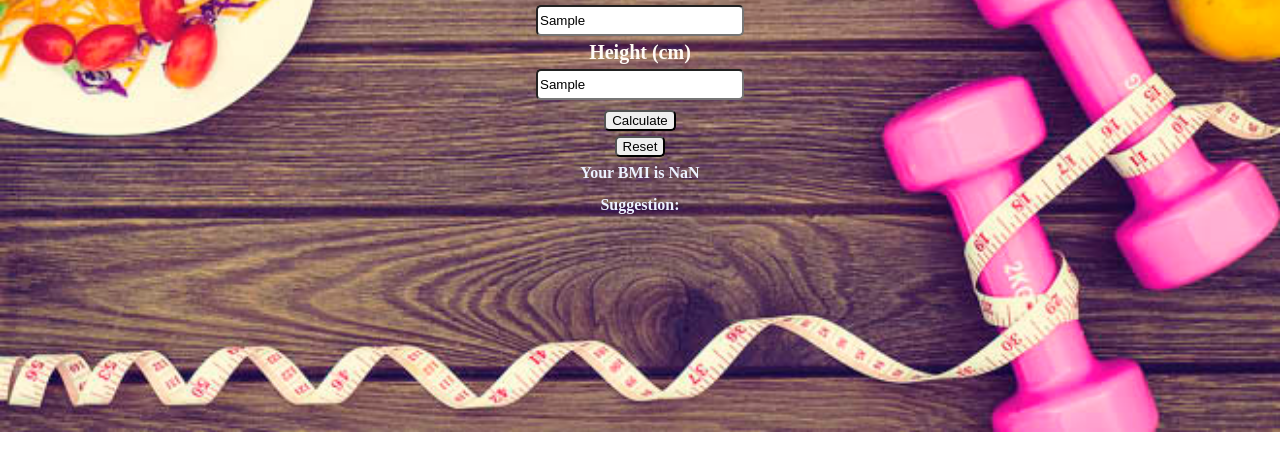
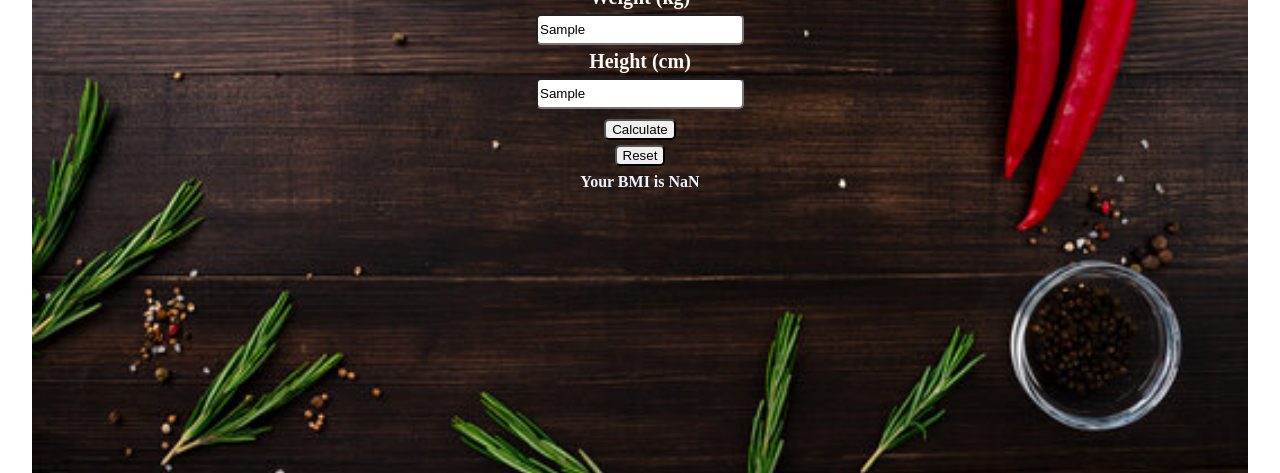
Before and after one commit to varunthaker/BMI-Calculator, a plain HTML site: page index.html in a window 1280 px wide. Both pictures are taken after typing "Sample", "Sample" into the empty fields and a click on the button "Calculate". Shown: the part 327-800 px from the top of the page. Drawn offline with Linux system fonts and the light colour scheme.

Commit message:
Final Commit

```diff
--- a/index.html
+++ b/index.html
@@ -11,7 +11,7 @@
 
 <body>
     <title>BMI Calculator</title>
-
+    <div class="container">
     <div class = "calculator">
         <h1>BMI Calculator</h1>
 
@@ -21,8 +21,9 @@
         <input type="text"  id = "height"placeholder="Enter your height in cm" autocomplete = "off" required>
         <button class = "btn" value="Calculate" onclick = "calculate()">Calculate</button>
         <button class = "btn"value="Calculate" onclick = "reset()">Reset</button>
-        <h4 id= "result1">Your BMI:</h3>
-        <h4 id = "result2">Suggestion:</h3>
+        <h4 id= "result1"></h3>
+        <h4 id = "result2"></h3>
+    </div>
 
     </div>
 
--- a/index.js
+++ b/index.js
@@ -1,12 +1,10 @@
-
-
 
 function calculate(){
 
-    let weight = document.getElementById("weight").value;
-    let height = document.getElementById("height").value;
-    let result1 = document.getElementById("result1");
-    let result2 = document.getElementById("result2");
+    var weight = document.getElementById("weight").value;
+    var height = document.getElementById("height").value;
+    var result1 = document.getElementById("result1");
+    var result2 = document.getElementById("result2");
 
     height = height/100;
 
@@ -25,8 +23,6 @@ function calculate(){
             result2.innerHTML = "Obese: Control your Diet & Do Excercise"
         }
 
-
-
 }
 
 function reset() {
--- a/styles.css
+++ b/styles.css
@@ -8,21 +8,25 @@ body{
     margin: 0;
     width: 100vw;
     height: 100vh;
-    background-image: url("hand-weights-healthy-food.jpg");
+    background-image: url("BMI.jpg");
     background-repeat: no-repeat;
     background-position: center;
     background-attachment: fixed;
-    background-size: 100%;
+    background-size: 95%;
+    position: relative;
 }
 
 .calculator {
 
-    height: 100vh;
-    width: 100vw;
+    height: 100%;
+    width: 100%;
     display: flex;
     flex-direction: column;
     justify-content: center;
     align-items: center;
+    position: absolute;
+    z-index: 1;
+    border-radius: white 10px;
 
 }
 
```
Also changed, not shown: BMI.jpg (added), Logo_Be_Healthy_quadrada_migtext.jpg (deleted), hand-weights-healthy-food.jpg (deleted).
